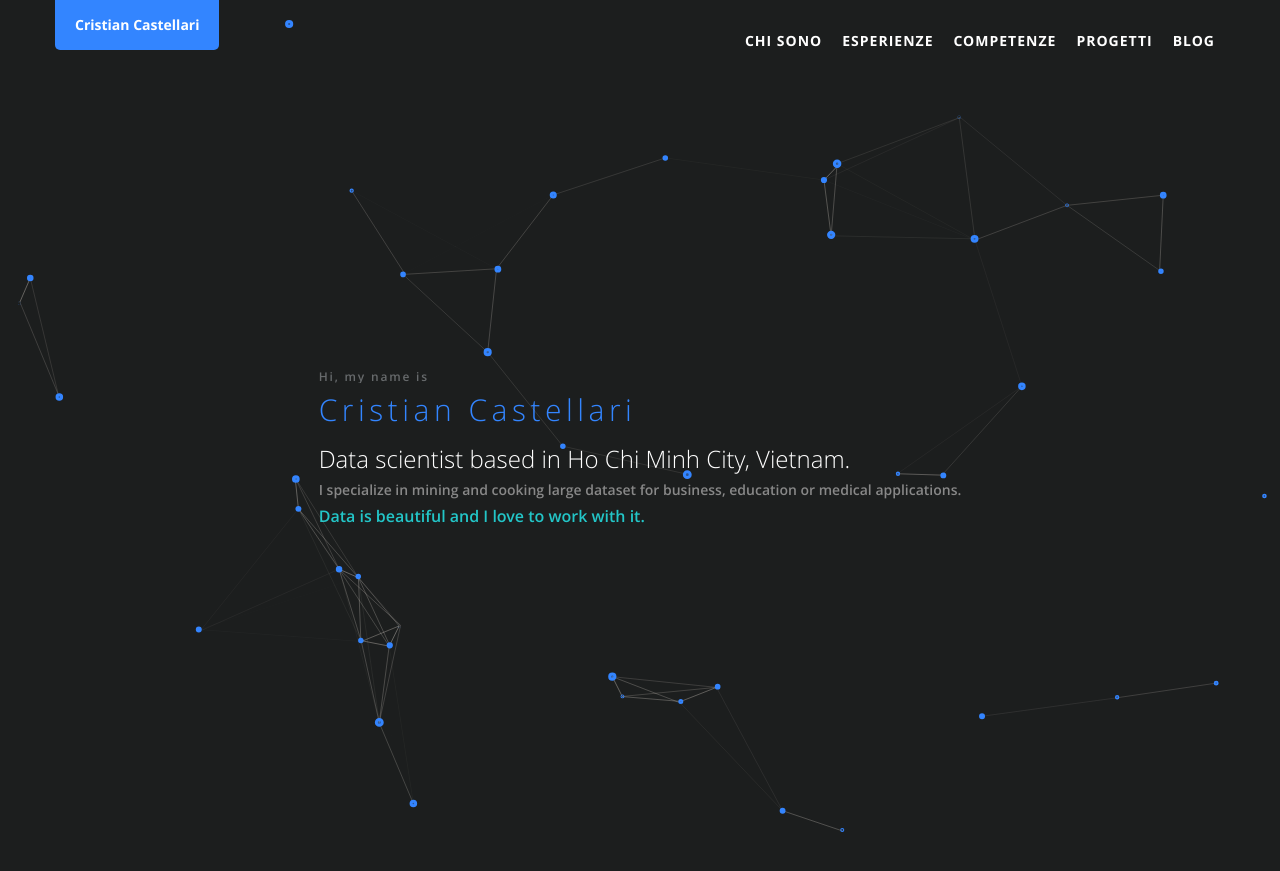
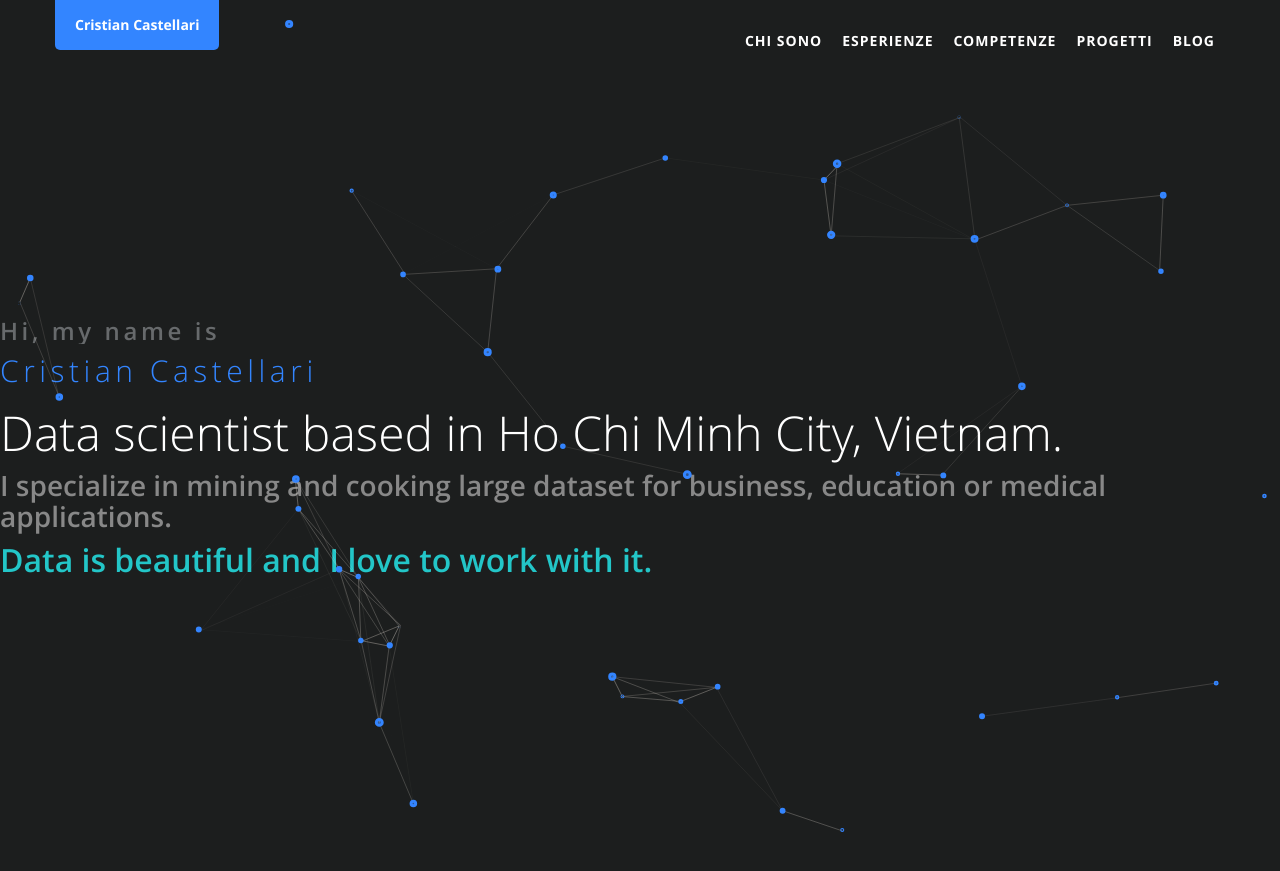
Before and after one commit to Tu777Nguyen/Tu777Nguyen.github.io, a Jekyll site: the page built from index.html, in a window 1280 px wide and 900 px high. Shown: the top 871 px of the window. Built offline with Jekyll 4.4.1, drawn with Linux system fonts in a browser that asks for light colours; comment, search, counter and statistics services are not loaded.

Commit message:
first commit

```diff
--- a/_sass/_style.scss
+++ b/_sass/_style.scss
@@ -26,27 +26,27 @@ h1, h2, h3, h4, h5, h6 {
 }
 
 h1 {
-  font-size: 30px;
+  font-size: 60px;
 }
 
 h2 {
+  font-size: 48px;
+}
+
+h3 {
+  font-size: 32px;
+}
+
+h4 {
+  font-size: 28px;
+}
+
+h5 {
   font-size: 24px;
 }
 
-h3 {
-  font-size: 16px;
-}
-
-h4 {
-  font-size: 14px;
-}
-
-h5 {
-  font-size: 12px;
-}
-
 h6 {
-  font-size: 10px;
+  font-size: 20px;
 }
 
 h3, h4, h5 {
--- a/particles.js
+++ b/particles.js
@@ -108,6 +108,6 @@ particlesJS('particles-js',
                 }
             }
         },
-        "retina_detect": false
+        "retina_detect": true
     }
 );
```
